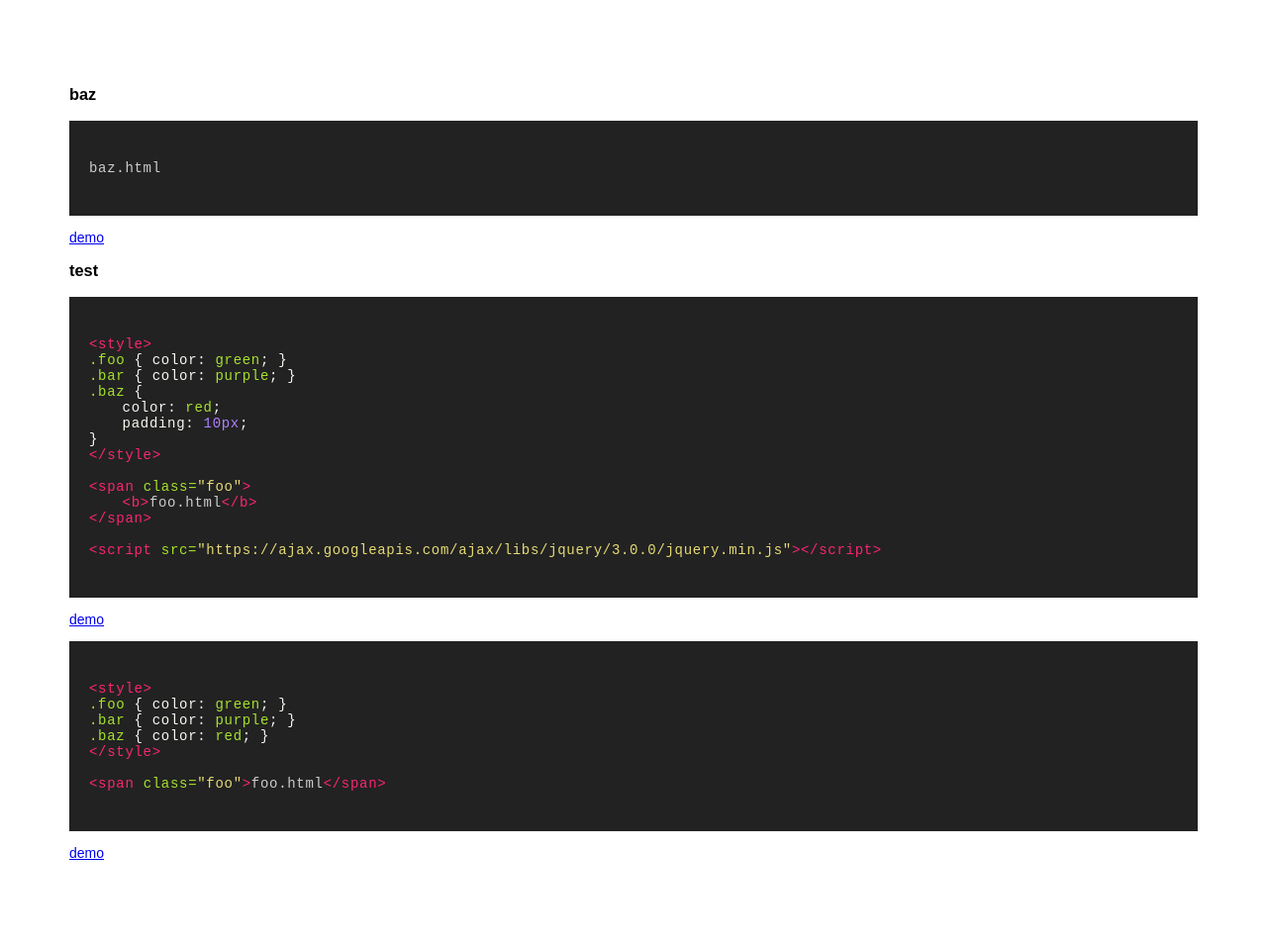
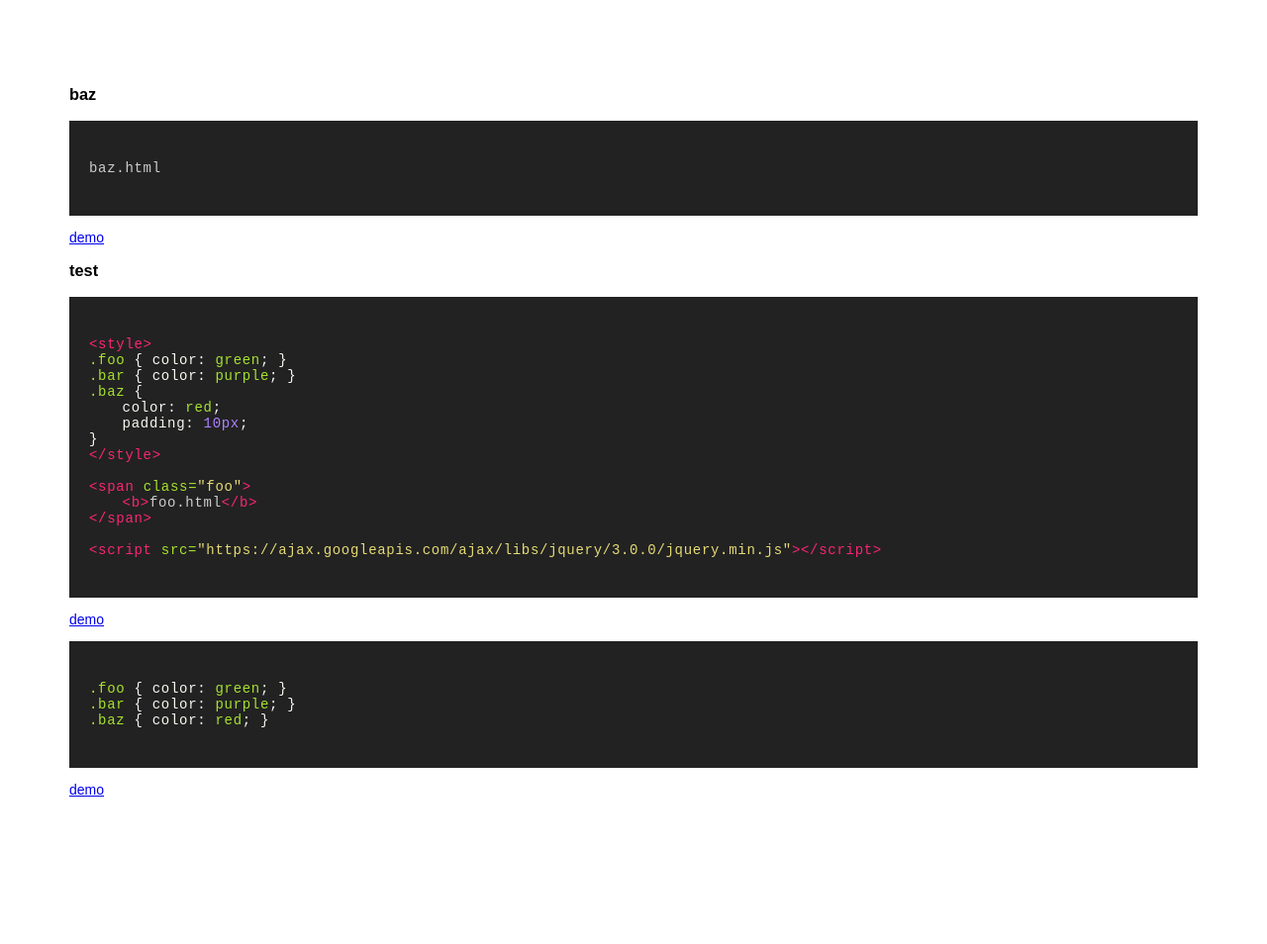
Before and after one commit to mhulse/css-issues, a Jekyll site: the page built from index.html, in a window 1280 px wide. Shown: the whole page at 99% size. Built offline with Jekyll 4.4.1, drawn with Linux system fonts in a browser that asks for light colours; nearby versions of some CDN libraries; after the commit the page ends 900 px from its top, so only the background shows below that; some of the changed lines change nothing that is shown.

Commit message:
Updated stuff

```diff
--- a/_pages/x1oteqdp/index.html
+++ b/_pages/x1oteqdp/index.html
@@ -1,12 +1,9 @@
 ---
 title: xxx
 category: test
+language: css
 ---
 
-<style>
 .foo { color: green; }
 .bar { color: purple; }
 .baz { color: red; }
-</style>
-
-<span class="foo">foo.html</span>
--- a/index.html
+++ b/index.html
@@ -6,7 +6,12 @@ title: Homepage
 {% for group in groups %}
 	<h3>{{ group.name }}</h3>
 	{% for item in group.items %}
-		{% highlight html %}{{ item.content|strip }}{% endhighlight %}
+		{% capture content %}{{ item.content|strip }}{% endcapture %}
+		{% if item.language == "css" %}
+			{% highlight css %}{{ content }}{% endhighlight %}
+		{% else %}
+			{% highlight html %}{{ content }}{% endhighlight %}
+		{% endif %}
 		<p><a href="{{ item.url|remove_first:'/' }}">demo</a></p>
 	{% endfor %}
 {% endfor %}
```
